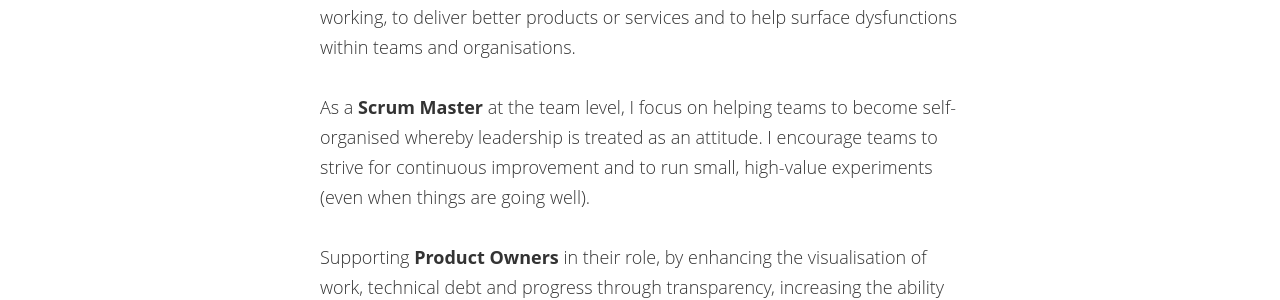
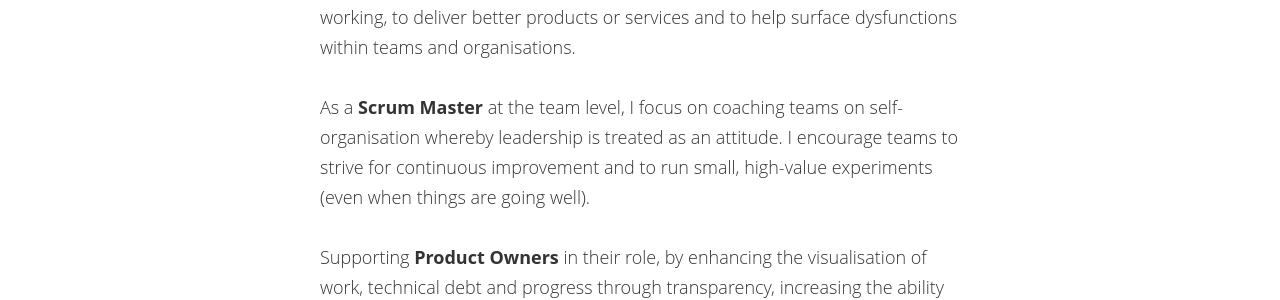
Before and after one commit to IamJackReed/JackReed, a Jekyll site: the page built from about.md, in a window 1280 px wide. Shown: the part 778-1078 px from the top of the page. Built offline with Jekyll 4.4.1, drawn with Linux system fonts in a browser that asks for light colours; nearby versions of some CDN libraries; some web fonts are replaced.

Commit message:
Update about.md

```diff
--- a/about.md
+++ b/about.md
@@ -9,7 +9,7 @@ permalink: /about/
 An **Agile** enthusiast with a passion for **XP**, **Kanban**, **Lean-software** and a particular interest in **Scrum**. Focusing on **Scrum**, not as a methodology, nor as a tool or practice, but as a framework to help teams find better ways of working, to deliver better products or services and to help surface dysfunctions within teams and organisations.
 
 <span style="color:#00000; font-family: 'open sans'; font-size: 1em; font-size: 18px; font-weight: 200; hyphens: none;">
-As a **Scrum Master** at the team level, I focus on helping teams to become self-organised whereby leadership is treated as an attitude. I encourage teams to strive for continuous improvement and to run small, high-value experiments (even when things are going well).
+As a **Scrum Master** at the team level, I focus on coaching teams on self-organisation whereby leadership is treated as an attitude. I encourage teams to strive for continuous improvement and to run small, high-value experiments (even when things are going well).
 
 <span style="color:#00000; font-family: 'open sans'; font-size: 1em; font-size: 18px; font-weight: 200; hyphens: none;">
 Supporting **Product Owners** in their role, by enhancing the visualisation of work, technical debt and progress through transparency, increasing the ability to identify maximum product value.
```
